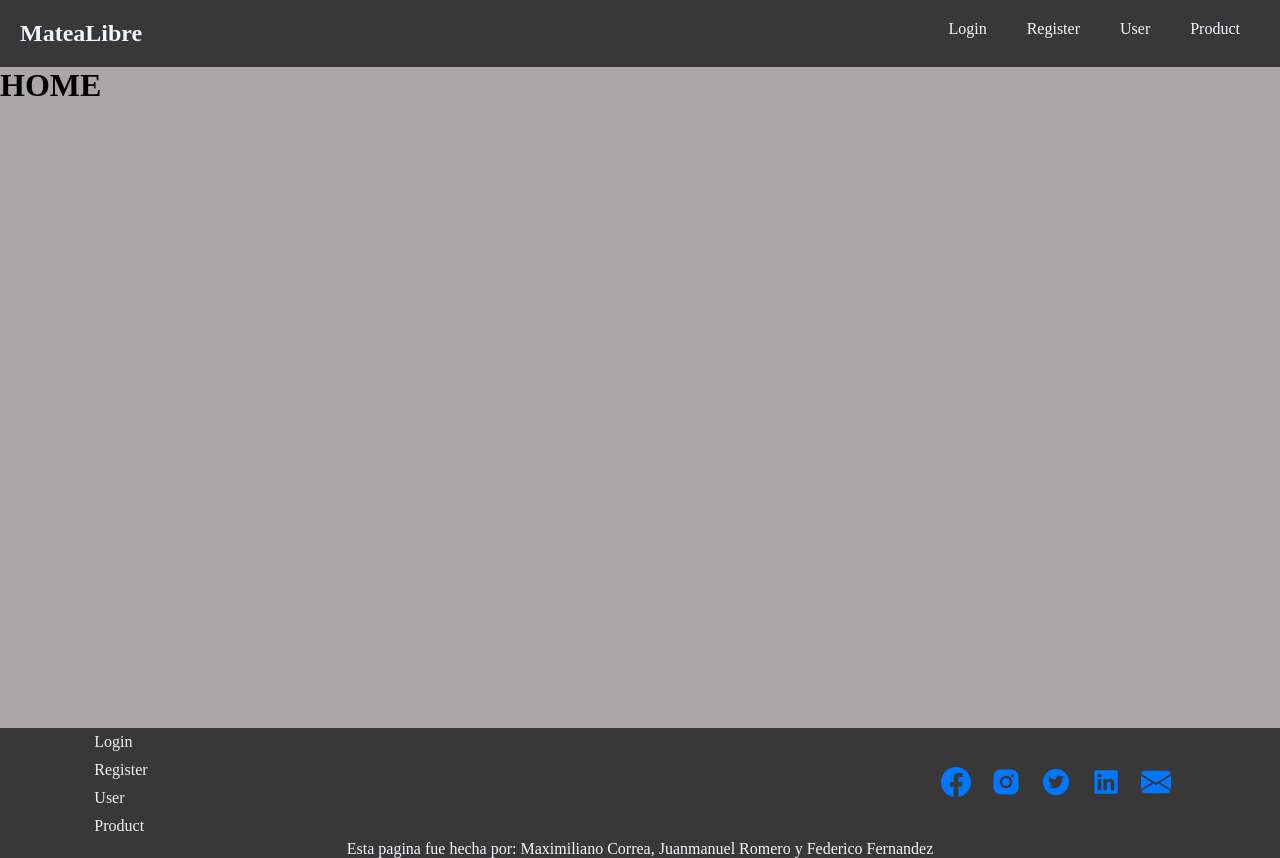
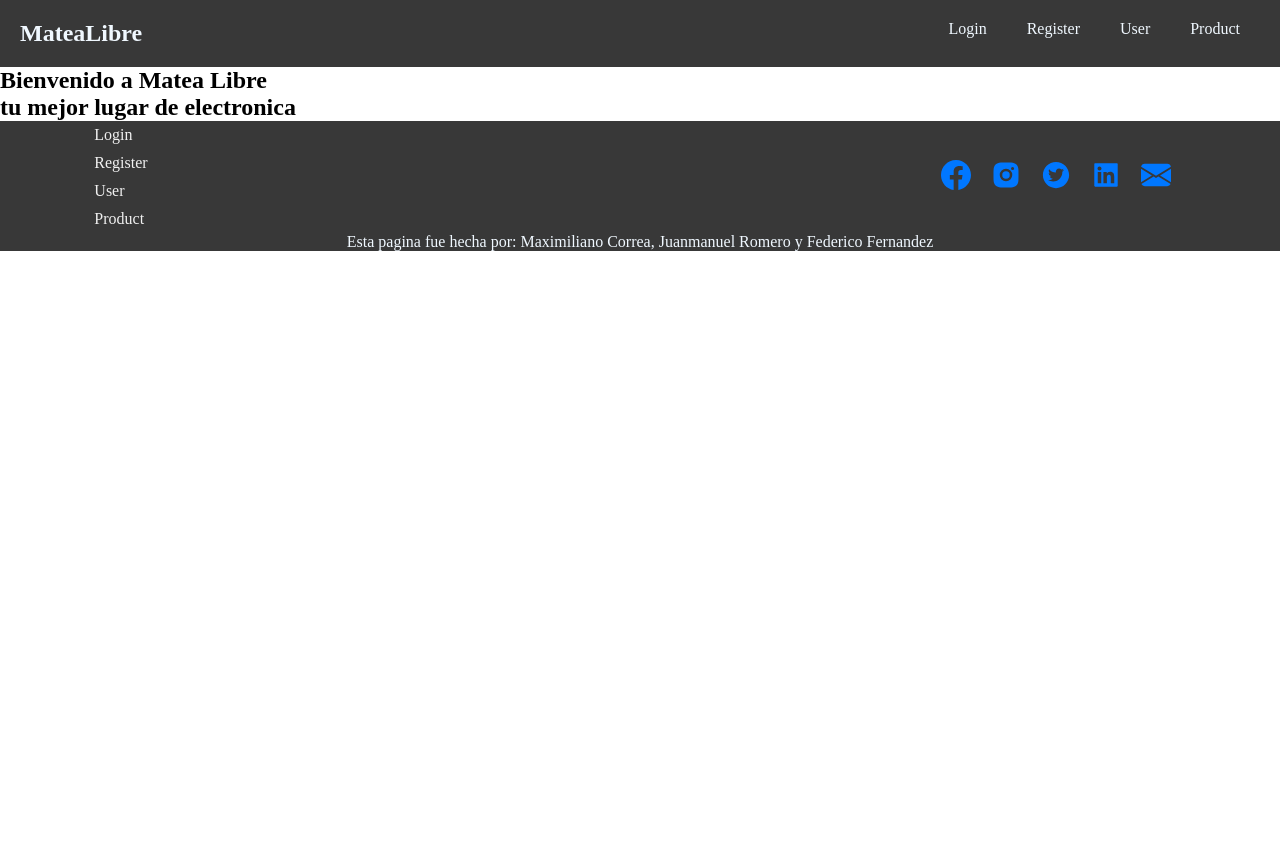
Before and after one commit to FedeFernandez503/Ecomerce_Mern, a React (Vite) app in the folder front/: page / in a window 1280 px wide. After the commit the page ends 800 px from the top, so only its background shows below. Built offline with nearby package versions, Linux system fonts and the light colour scheme.

Commit message:
Update Home.jsx
actualizacion

```diff
--- a/front/src/pages/Home/Home.jsx
+++ b/front/src/pages/Home/Home.jsx
@@ -2,8 +2,11 @@ import "./Home.css"
 
 export function Home() {
     return (
-        <div className="container">
-            <h1>HOME</h1>
+        <div className="containerHome">
+            <div className="text-content">
+            <h2>Bienvenido a Matea Libre</h2>
+            <h2>tu mejor lugar de electronica</h2>
+            </div>
         </div>
     )
 }
```
